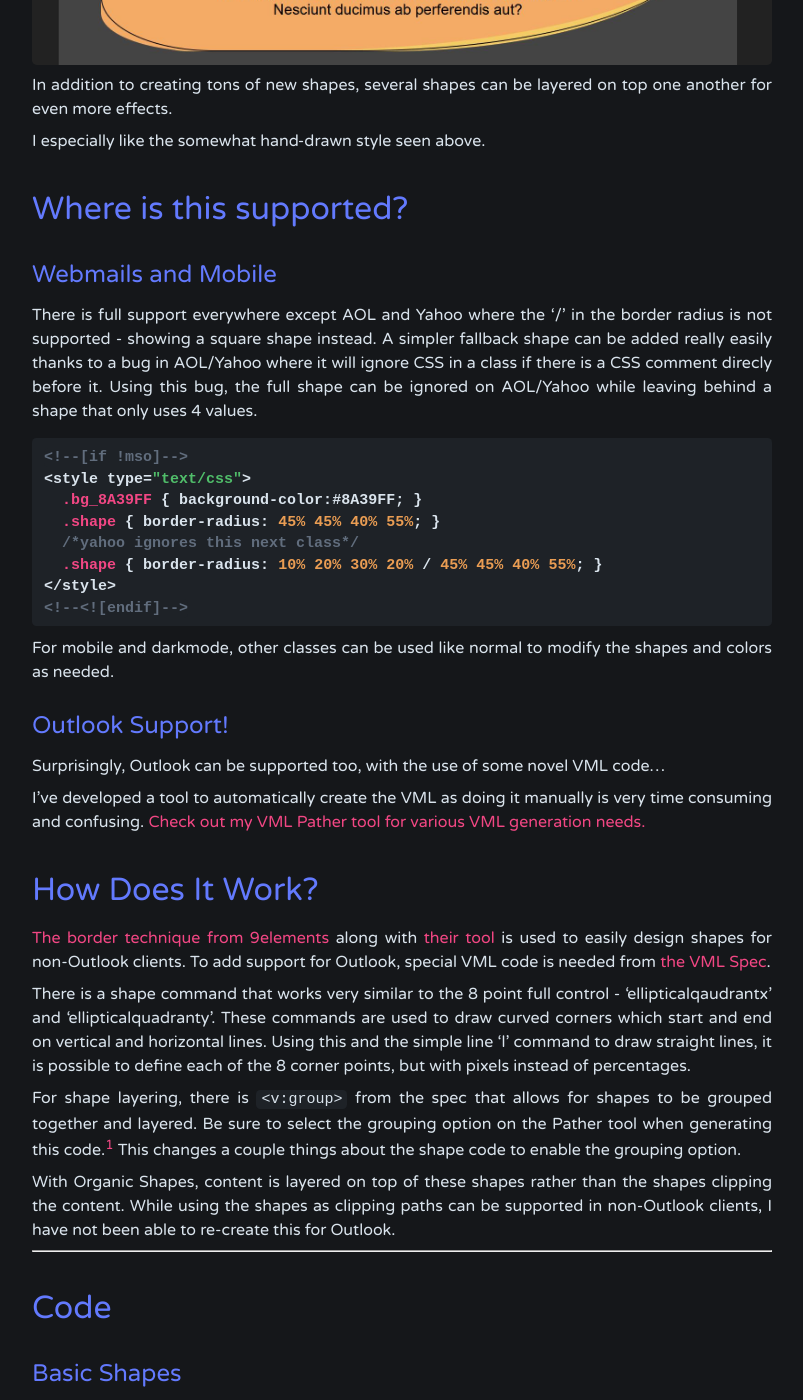
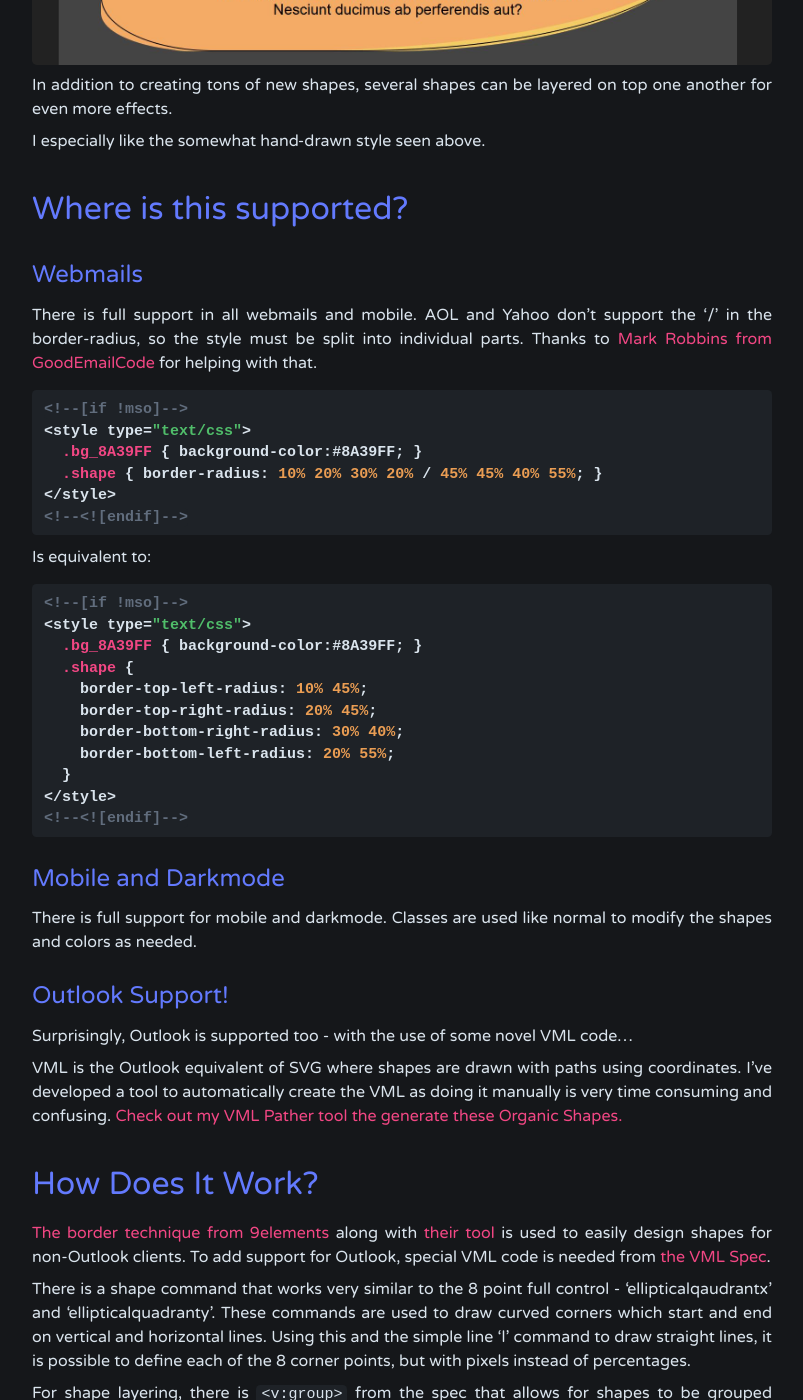
Before and after one commit to Colin-Whelan/Colin-Whelan.github.io, a Jekyll site: the page built from _posts/2022-10-03-organic-shapes.md, in a window 1280 px wide and 1400 px high, scrolled down 2133 px. Shown: the whole window, without its empty margins (238-1041 px from the left). Built offline with Jekyll 4.4.1, drawn with Linux system fonts in a browser that asks for light colours; nearby versions of some CDN libraries; comment, search, counter and statistics services are not loaded.

Commit message:
aol and yahoo support update

````diff
--- a/_posts/2022-10-03-organic-shapes.md
+++ b/_posts/2022-10-03-organic-shapes.md
@@ -39,28 +39,45 @@ I especially like the somewhat hand-drawn style seen above.
 
 # Where is this supported?
 
-## Webmails and Mobile
+## Webmails
 
-There is full support everywhere except AOL and Yahoo where the '/' in the border radius is not supported - showing a square shape instead. A simpler fallback shape can be added really easily thanks to a bug in AOL/Yahoo where it will ignore CSS in a class if there is a CSS comment direcly before it. Using this bug, the full shape can be ignored on AOL/Yahoo while leaving behind a shape that only uses 4 values.
+There is full support in all webmails and mobile.
+AOL and Yahoo don't support the '/' in the border-radius, so the style must be split into individual parts. Thanks to [Mark Robbins from GoodEmailCode](https://www.goodemailcode.com/){:target="_blank"}{:rel="noopener noreferrer"} for helping with that.
 
 ```html
 <!--[if !mso]-->
 <style type="text/css">
   .bg_8A39FF { background-color:#8A39FF; }
-  .shape { border-radius: 45% 45% 40% 55%; }
-  /*yahoo ignores this next class*/
   .shape { border-radius: 10% 20% 30% 20% / 45% 45% 40% 55%; }
 </style>
 <!--<![endif]-->
 ```
 
-For mobile and darkmode, other classes can be used like normal to modify the shapes and colors as needed.
+Is equivalent to:
+
+```html
+<!--[if !mso]-->
+<style type="text/css">
+  .bg_8A39FF { background-color:#8A39FF; }
+  .shape {
+    border-top-left-radius: 10% 45%;
+    border-top-right-radius: 20% 45%;
+    border-bottom-right-radius: 30% 40%;
+    border-bottom-left-radius: 20% 55%;
+  }
+</style>
+<!--<![endif]-->
+```
+
+## Mobile and Darkmode
+
+There is full support for mobile and darkmode. Classes are used like normal to modify the shapes and colors as needed.
 
 ## Outlook Support!
 
-Surprisingly, Outlook can be supported too, with the use of some novel VML code...
+Surprisingly, Outlook is supported too - with the use of some novel VML code...
 
-I've developed a tool to automatically create the VML as doing it manually is very time consuming and confusing. [Check out my VML Pather tool for various VML generation needs.](https://vml-pather.glitch.me/){:target="_blank"}{:rel="noopener noreferrer"}
+VML is the Outlook equivalent of SVG where shapes are drawn with paths using coordinates. I've developed a tool to automatically create the VML as doing it manually is very time consuming and confusing. [Check out my VML Pather tool the generate these Organic Shapes.](https://vml-pather.glitch.me/){:target="_blank"}{:rel="noopener noreferrer"}
 
 # How Does It Work?
 
````
Also changed, not shown: other parts of _posts/2022-10-03-organic-shapes.md (+16 -4 lines).
